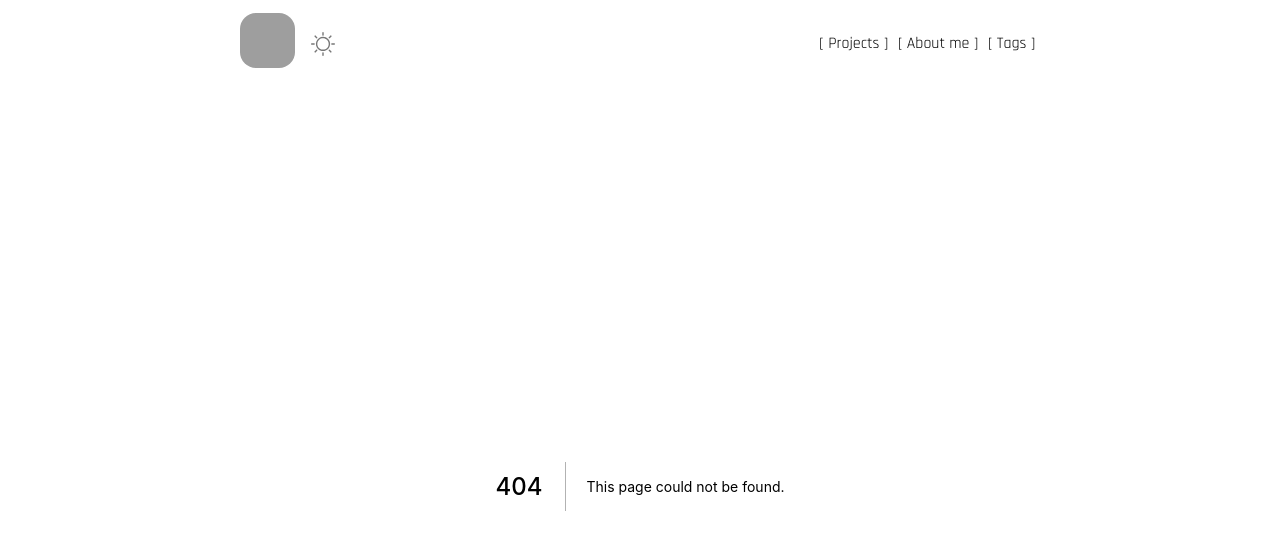
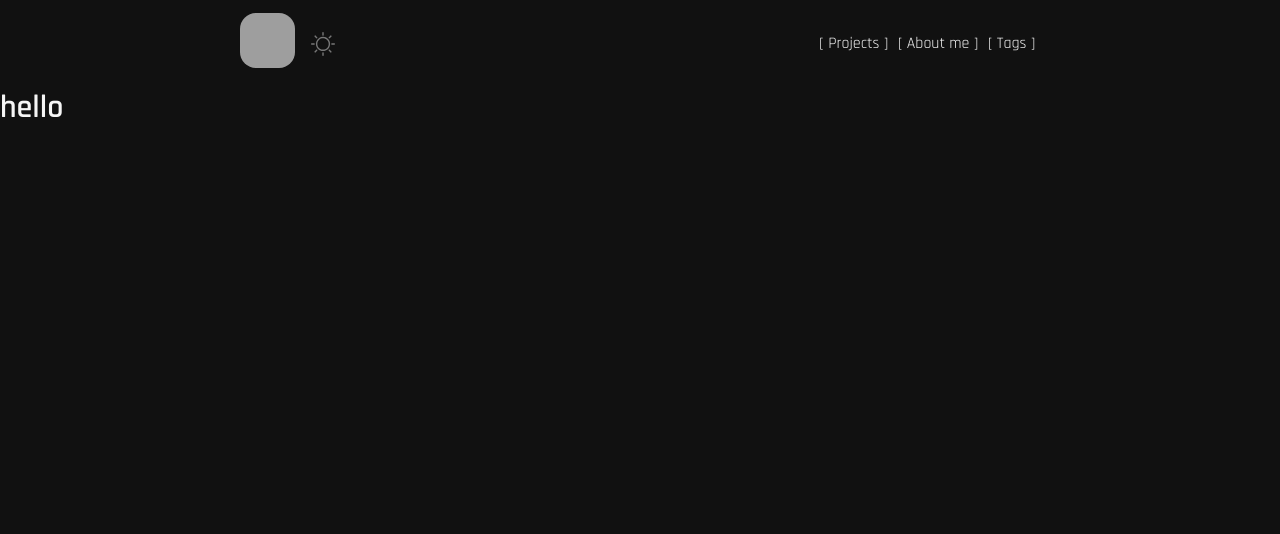
Before and after one commit to ropoko/ropoko.net, a Next.js app: page /about in a window 1280 px wide. Before the commit this address had no page. Shown: the top 534 px of the page. Built offline with nearby package versions, Linux system fonts and the light colour scheme; grey boxes are pictures that could not be loaded.

Commit message:
feat: starting about-me page

```diff
--- /dev/null
+++ b/src/pages/about.tsx
@@ -0,0 +1,7 @@
+import React from 'react';
+
+const About = () => {
+	return <h1> hello </h1>;
+};
+
+export default About;
```
